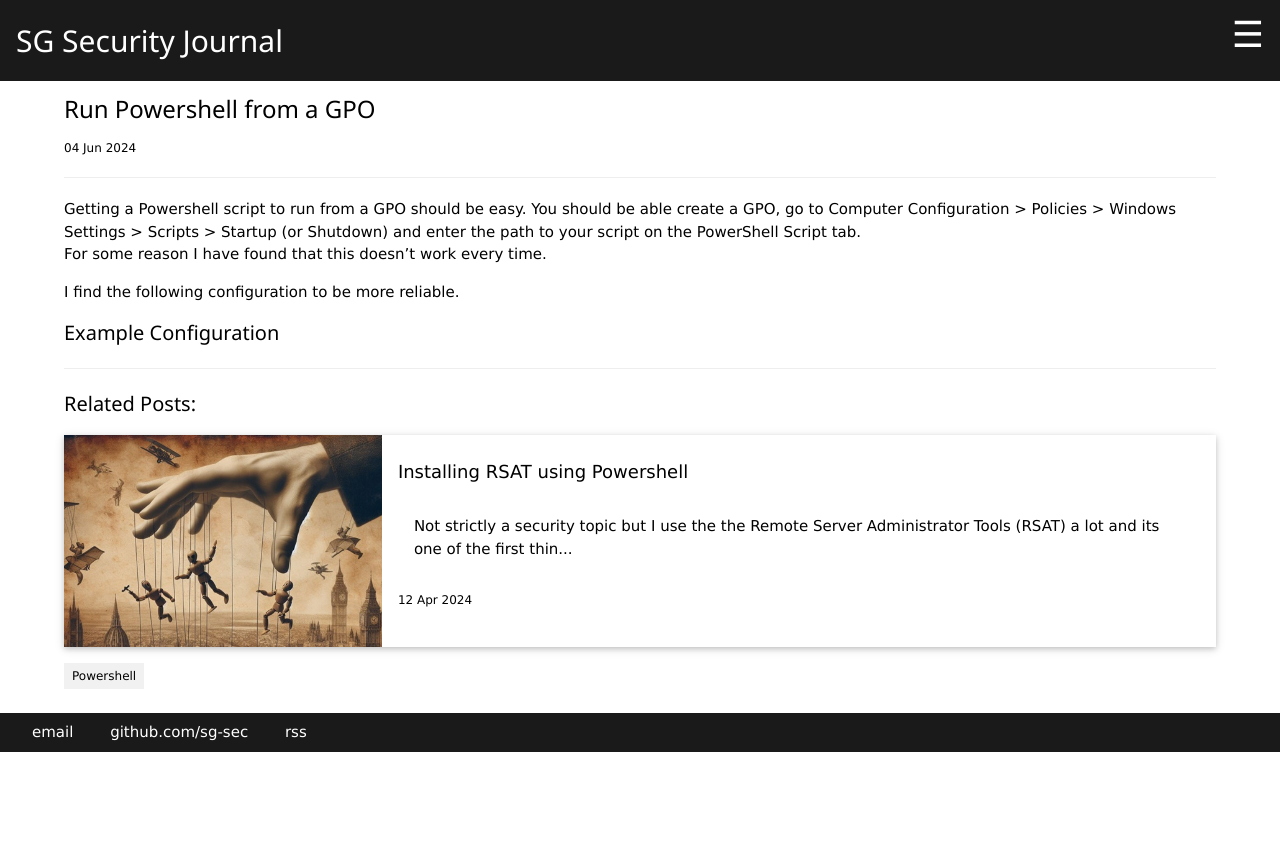
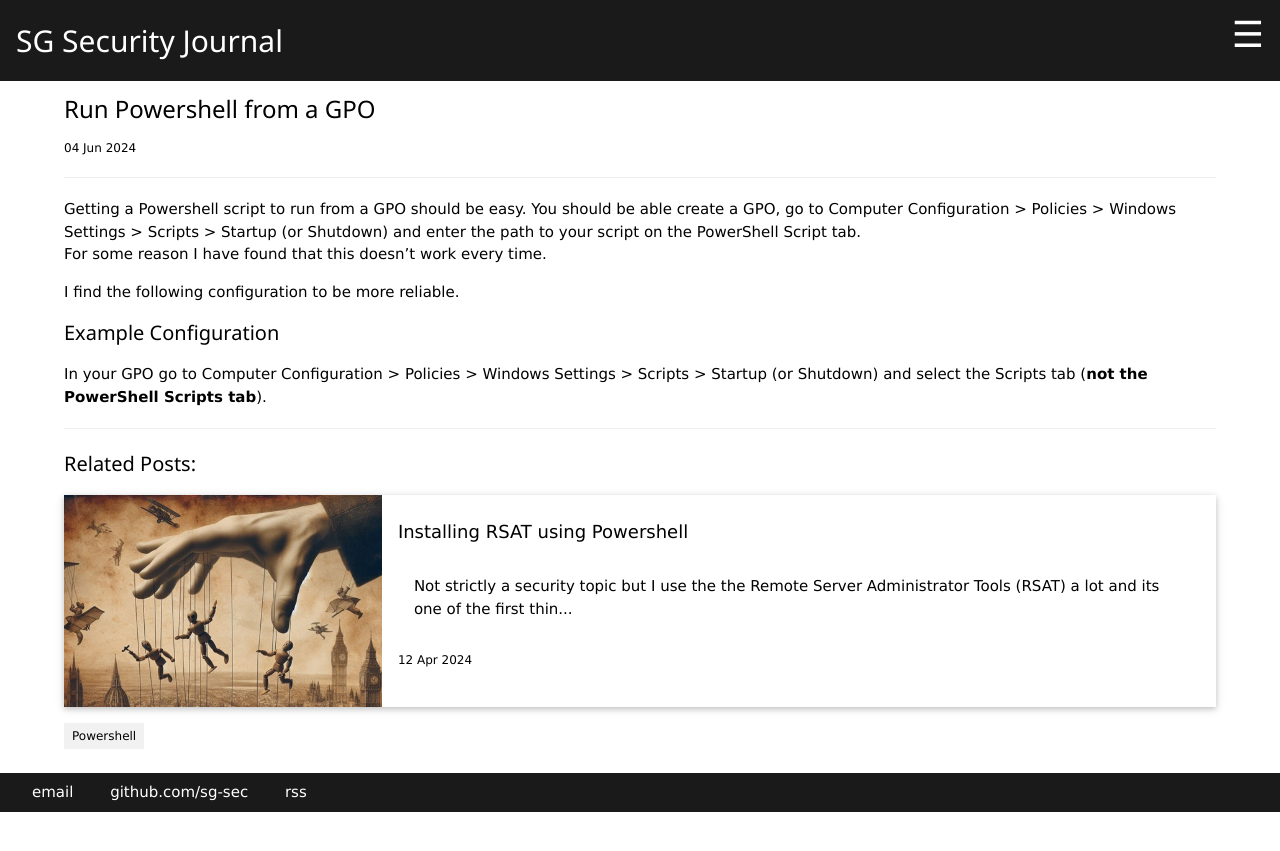
Before and after one commit to sg-sec/sg-sec.github.io, a Jekyll site: the page built from _posts/2024-06-04-Run-Powershell-from-GPO.md, in a window 1280 px wide. Shown: the top 851 px of the page. Built offline with Jekyll 4.4.1, drawn with Linux system fonts in a browser that asks for light colours.

Commit message:
Update 2024-06-04-Run-Powershell-from-GPO.md

```diff
--- a/_posts/2024-06-04-Run-Powershell-from-GPO.md
+++ b/_posts/2024-06-04-Run-Powershell-from-GPO.md
@@ -14,3 +14,4 @@ For some reason I have found that this doesn’t work every time.
 I find the following configuration to be more reliable.
 
 #### Example Configuration
+In your GPO go to Computer Configuration > Policies > Windows Settings > Scripts > Startup (or Shutdown) and select the Scripts tab (**not the PowerShell Scripts tab**).
```
